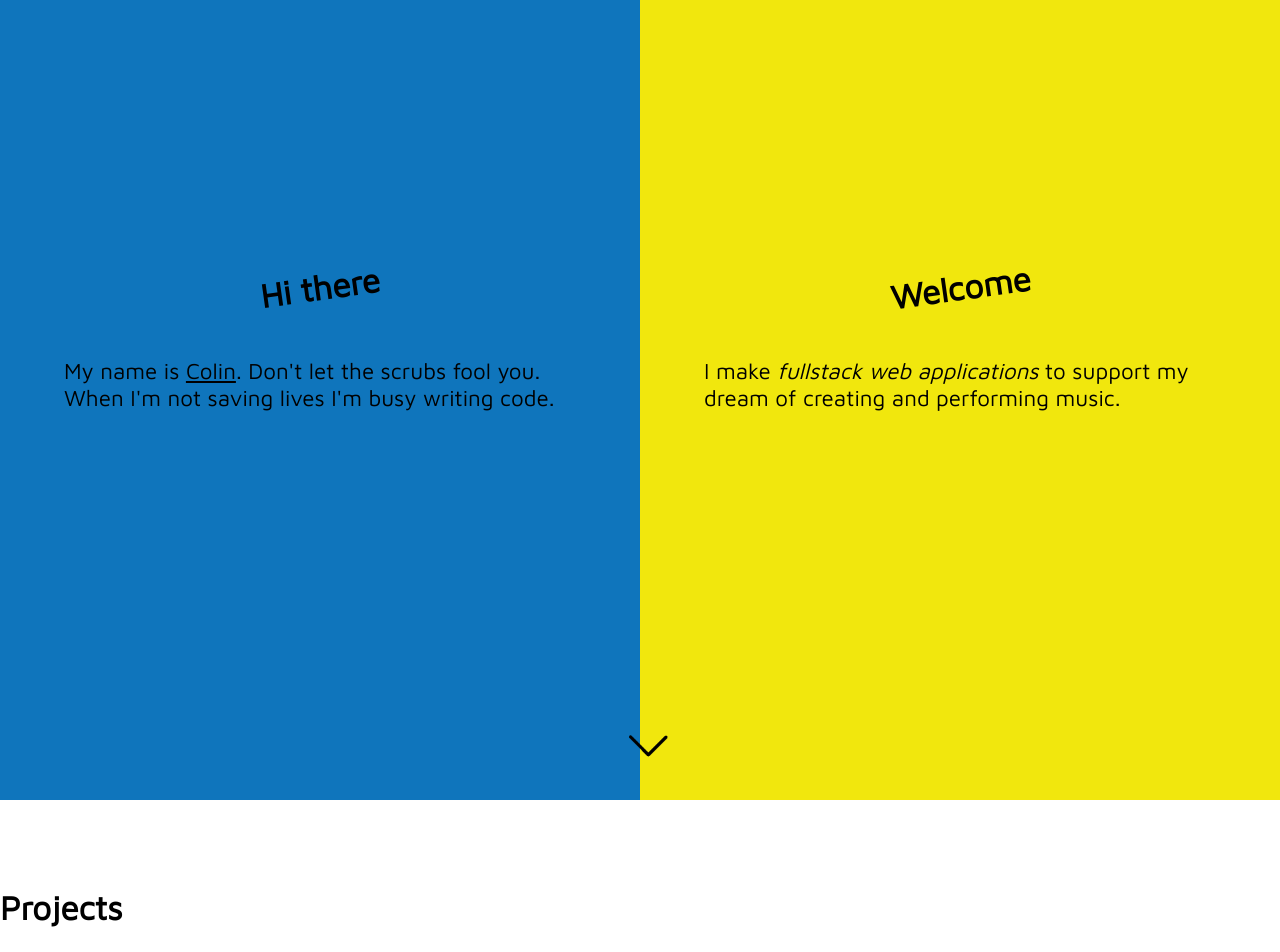
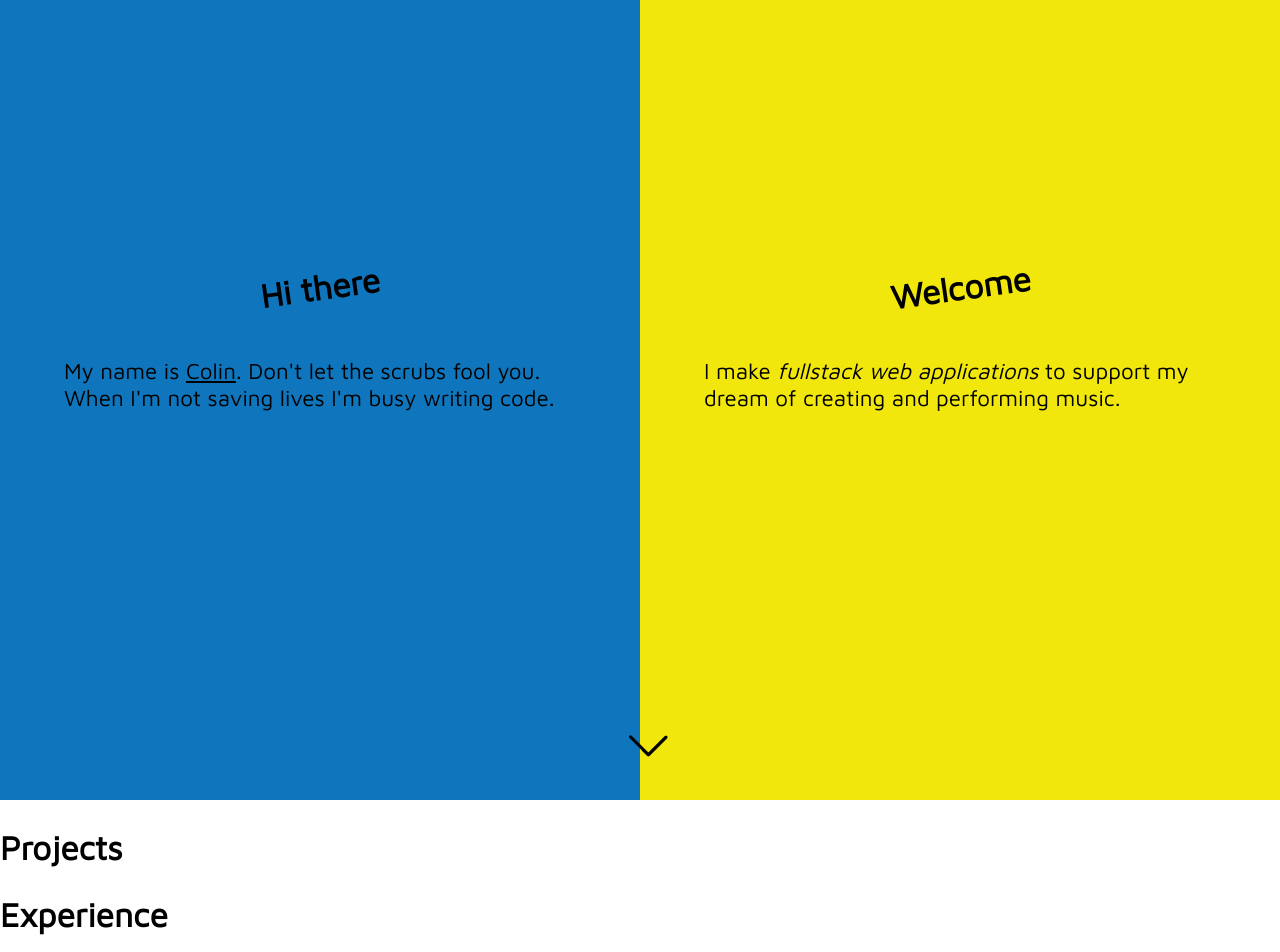
Before and after one commit to rupp-colin/my-portfolio-page, a React (Create React App) app: page / in a window 1280 px wide. Shown: the top 952 px of the page. Built offline with nearby package versions, Linux system fonts and the light colour scheme; some icons are missing.

Commit message:
removes h2 padding to fix unwanted inheritance

```diff
--- a/src/components/footer.css
+++ b/src/components/footer.css
@@ -1,8 +1,3 @@
-h2 {
-    padding-top: 60px;
-    padding-bottom: 20px;
-}
-
 p.contact-link {
     margin: 8px;
     font-size: 16px;
```
